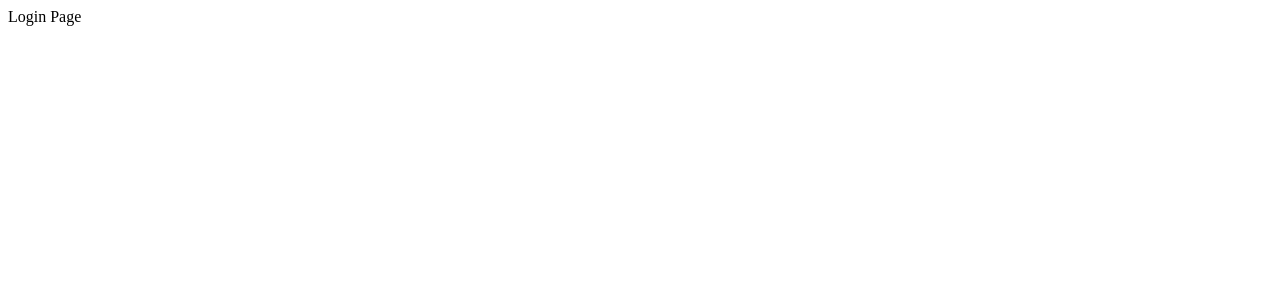
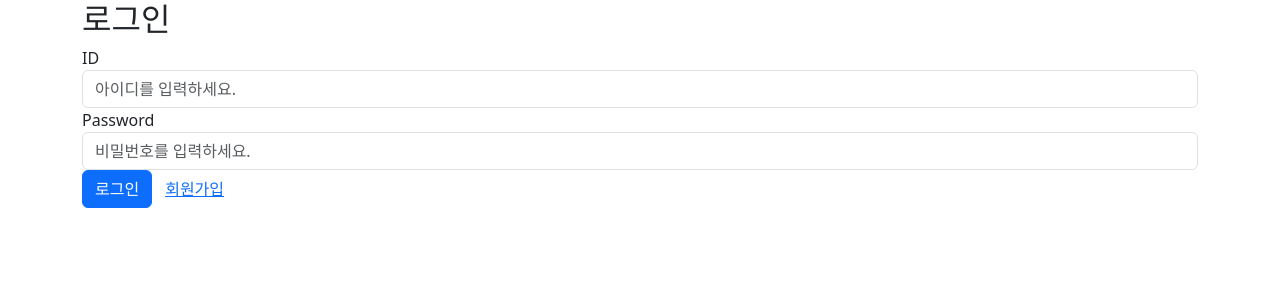
Before and after one commit to hyeb-in/clean-sea, a React (Create React App) app in the folder front/: page /login in a window 1280 px wide. Shown: the top 300 px of the page. Built offline with nearby package versions, Linux system fonts and the light colour scheme.

Commit message:
Login, SignUp

```diff
--- a/front/src/App.js
+++ b/front/src/App.js
@@ -2,7 +2,7 @@ import * as React from "react";
 import { BrowserRouter as Router, Routes, Route } from "react-router-dom";
 import Main from "./pages/Main";
 import Login from "./pages/Login";
-import Join from "./pages/Join";
+import SignUp from "./pages/SignUp";
 import MyProfile from "./pages/MyProfile";
 import Search from "./pages/Search";
 
@@ -12,7 +12,7 @@ function App() {
       <Routes>
         <Route path="/" exact element={<Main />} />
         <Route path="/login" exact element={<Login />} />
-        <Route path="/register" exact element={<Join />} />
+        <Route path="/SignUp" exact element={<SignUp />} />
         <Route path="/users/:id" exact element={<MyProfile />} />
         <Route path="/search" exact element={<Search />} />
       </Routes>
--- a/front/src/index.js
+++ b/front/src/index.js
@@ -1,6 +1,7 @@
 import React from "react";
 import ReactDOM from "react-dom/client";
 import App from "./App";
+import 'bootstrap/dist/css/bootstrap.min.css';
 
 const root = ReactDOM.createRoot(document.getElementById("root"));
 root.render(
--- a/front/src/pages/Join.js
+++ /dev/null
@@ -1,7 +0,0 @@
-import React from "react";
-
-const Join = () => {
-  return <div>Join Page</div>;
-};
-
-export default Join;
--- a/front/src/pages/Login.js
+++ b/front/src/pages/Login.js
@@ -1,7 +1,52 @@
-import React from "react";
+import React, {useState} from 'react';
+import 'bootstrap/dist/css/bootstrap.min.css';
 
-const Login = () => {
-  return <div>Login Page</div>;
+
+const Login = ({ handleLogin, useHistory }) => {
+  const [Id, setId] = useState('');
+  const [password, setPassword] = useState('');
+
+  const handleSubmit = (e) => {
+    // e.preventDefault();
+
+    handleLogin(Id);
+  }
+    // const history = useHistory();
+
+    // const goToAnotherPage = () => {
+    //   // 다른 페이지로 이동
+    //   history.push('/another-page');
+    // }
+
+return (
+  <div className="container">
+    <h2>로그인</h2>
+    <form onSubmit={handleSubmit}>
+      <div className="form-group">
+        <label>ID</label>
+        <input
+          type="text"
+          className="form-control"
+          placeholder="아이디를 입력하세요."
+          value={Id}
+          onChange={(e) => setId(e.target.value)}
+        />
+      </div>
+      <div className="form-group">
+        <label>Password</label>
+        <input
+          type="password"
+          className="form-control"
+          placeholder="비밀번호를 입력하세요."
+          value={password}
+          onChange={(e) => setPassword(e.target.value)}
+        />
+      </div>
+      <button type="submit" className="btn btn-primary">로그인</button>
+      <button type="button" className="btn btn-link" onClick={handleLogin}>회원가입</button>
+    </form>
+  </div>
+);
 };
 
 export default Login;
--- /dev/null
+++ b/front/src/pages/SignUp.js
@@ -0,0 +1,52 @@
+import React, { useState } from 'react';
+import { useNavigate } from 'react-router-dom';
+
+const SignUp = ({ handleSignup }) => {
+  const [Id, setId] = useState('');
+  const [password, setPassword] = useState('');
+
+  const handleSubmit = (e) => {
+  //   e.preventDefault();
+  //   // 여기에서 실제 회원가입 로직을 구현하고 서버와 통신하면 됩니다.
+    // handleSignup(Id);
+  };
+
+  const navigate = useNavigate();
+
+  const goToAnotherPage = () => {
+    // 다른 페이지로 이동
+    navigate('/login');
+  };
+
+
+  return (
+    <div className="container">
+      <h2>회원가입</h2>
+      <form onSubmit={handleSubmit}>
+        <div className="form-group">
+          <label>ID</label>
+          <input
+            type="text"
+            className="form-control"
+            placeholder="생성할 아이디를 입력하세요."
+            value={Id}
+            onChange={(e) => setId(e.target.value)}
+          />
+        </div>
+        <div className="form-group">
+          <label>Password</label>
+          <input
+            type="password"
+            className="form-control"
+            placeholder="비밀번호를"
+            value={password}
+            onChange={(e) => setPassword(e.target.value)}
+          />
+        </div>
+        <button type="submit" className="btn btn-primary" onClick={()=> goToAnotherPage()}>회원가입</button>
+      </form>
+    </div>
+  );
+};
+
+export default SignUp;
```
Also changed, not shown: front/src/components/Buttons.js (added, +21 -0 lines), front/src/components/Footer.js (added), 2 other files (tests, documents, lock files or other folders).
